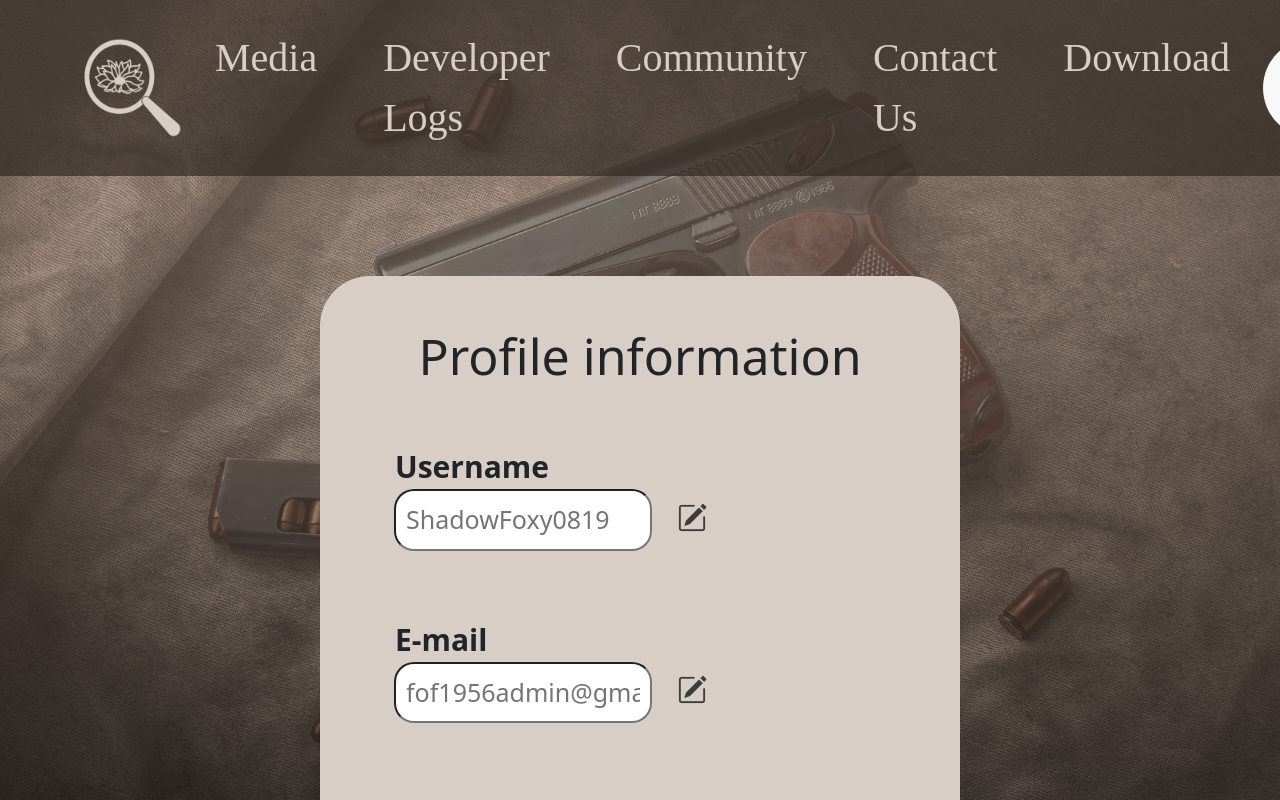
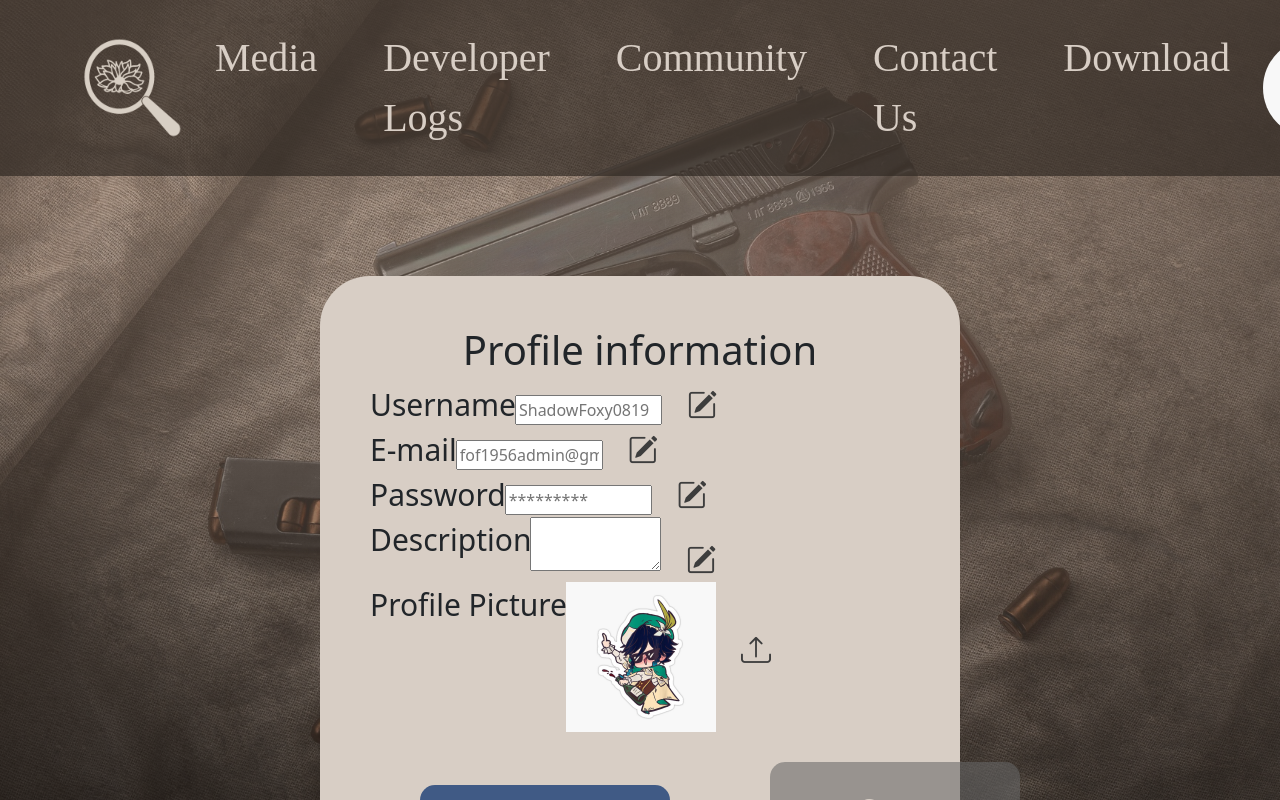
Before and after one commit to ZeroPaladin7283/Flames-of-Freedom-1956, an Angular app in the folder Web_Page/FrontEnd/: page /profile in a window 1280 px wide. Shown: the top 800 px of the page. Built offline with nearby package versions, Linux system fonts and the light colour scheme.

Commit message:
Css editing

```diff
--- a/Web_Page/FrontEnd/package.json
+++ b/Web_Page/FrontEnd/package.json
@@ -11,10 +11,12 @@
   "private": true,
   "dependencies": {
     "@angular/animations": "^18.2.0",
+    "@angular/cdk": "^17.0.0",
     "@angular/common": "^18.2.0",
     "@angular/compiler": "^18.2.0",
     "@angular/core": "^18.2.0",
     "@angular/forms": "^18.2.0",
+    "@angular/material": "^17.0.0",
     "@angular/platform-browser": "^18.2.0",
     "@angular/platform-browser-dynamic": "^18.2.0",
     "@angular/router": "^18.2.0",
--- a/Web_Page/FrontEnd/src/app/_components/admincommunity/admincommunity.component.css
+++ b/Web_Page/FrontEnd/src/app/_components/admincommunity/admincommunity.component.css
@@ -4,6 +4,10 @@
     background-repeat: no-repeat;
     background-position-x: center;
     background-attachment: fixed;
+}
+
+h1 {
+    font-size: 50px !important;
 }
 
 .communityContent {
--- a/Web_Page/FrontEnd/src/app/_components/community/community.component.css
+++ b/Web_Page/FrontEnd/src/app/_components/community/community.component.css
@@ -17,6 +17,10 @@
     margin-bottom: 100px;
     border-radius: 75px;
     color: #D8CeC5;
+}
+
+h1 {
+    font-size: 50px !important;
 }
 
 .user img {
--- a/Web_Page/FrontEnd/src/app/_components/contact-us/contact-us.component.css
+++ b/Web_Page/FrontEnd/src/app/_components/contact-us/contact-us.component.css
@@ -6,9 +6,62 @@
     background-attachment: fixed;
 }
 
+form {
+    width: 700px !important;
+    margin: 0 auto;
+    margin-top: 100px;
+    margin-bottom: 100px;
+    border-radius: 20px;
+    padding: 50px;
+    background-color: #D8CEC5;
+    text-align: center;
+}
+
+.input-group {
+    display: flex;
+    flex-direction: column;
+    padding: 50px 0px 0px 25px;
+    font-size: 25px !important;
+    margin: 0 auto;
+    width: 500px !important;
+}
+
+.input-group label {
+    font-weight: bold;
+    text-align: left;
+}
+
+.input-group input {
+    border-radius: 20px !important;
+    padding: 10px;
+}
+
+.input-group textarea {
+    height: 150px !important;
+    border-radius: 20px !important;
+    padding: 10px;
+}
+
+form button {
+    width: 350px !important;
+    font-size: 35px !important;
+    padding: 10px 30px;
+    border-radius: 15px;
+    margin-top: 30px;
+    font-weight: bold;
+    border: none;
+    background-color: #405A85;
+    color: #D8CEC5;
+}
+
+form button:hover {
+    background-color: #3a69b6;
+    transition: 0.5s ease-in-out;
+}
+
 .error {
     color: rgb(171, 19, 19);
-    font-size: 40px !important;
+    font-size: 30px !important;
     margin-top: 20px;
     text-align: center;
     font-family: Bookman Old Style;
@@ -23,8 +76,3 @@ form p {
     text-align: center;
     margin-top: 25px;
 }
-
-.input-group {
-    font-size: 30px !important;
-    width: 100% !important;
-}
--- a/Web_Page/FrontEnd/src/app/_components/home/home.component.css
+++ b/Web_Page/FrontEnd/src/app/_components/home/home.component.css
@@ -1,11 +1,3 @@
-.mainbg {
-    background-image: linear-gradient(rgba(175, 149, 131, 0.573), rgba(46, 39, 34, 0.676)), url("../../../assets/images/background.png");
-    background-size: cover;
-    background-repeat: no-repeat;
-    background-position-x: center;
-    background-attachment: fixed;
-}
-
 .title {
     font-size: 5rem !important;
     position: absolute;
--- a/Web_Page/FrontEnd/src/app/_components/logged-in-community/logged-in-community.component.css
+++ b/Web_Page/FrontEnd/src/app/_components/logged-in-community/logged-in-community.component.css
@@ -17,6 +17,10 @@
     margin-bottom: 100px;
     border-radius: 75px;
     color: #D8CeC5;
+}
+
+h1 {
+    font-size: 50px !important;
 }
 
 .user img {
--- a/Web_Page/FrontEnd/src/app/_components/login/login.component.css
+++ b/Web_Page/FrontEnd/src/app/_components/login/login.component.css
@@ -6,13 +6,40 @@
     background-attachment: fixed;
 }
 
-.input-group input {
-    width: 450px;
+form {
+    width: 700px !important;
+    margin: 0 auto;
+    margin-top: 100px;
+    margin-bottom: 100px;
+    border-radius: 20px;
+    padding: 50px;
+    background-color: #D8CEC5;
+    text-align: center;
 }
 
-#login-register {
-    margin-top: 50px;
-    font-size: 30px !important;
+.input-group {
+    display: flex;
+    flex-direction: column;
+    padding: 50px 0px 0px 25px;
+    font-size: 25px !important;
+    margin: 0 auto;
+    width: 500px !important;
+}
+
+.input-group label {
+    font-weight: bold;
+    text-align: left;
+}
+
+.input-group input {
+    border-radius: 20px !important;
+    padding: 10px;
+}
+
+.input-group textarea {
+    height: 150px !important;
+    border-radius: 20px !important;
+    padding: 10px;
 }
 
 #forgot {
@@ -28,19 +55,26 @@
     transition: none !important;
 }
 
-#login {
+form button {
+    width: 350px !important;
     font-size: 35px !important;
-    padding: 15px 105px;
+    padding: 10px 30px;
     border-radius: 15px;
+    margin-top: 30px;
+    font-weight: bold;
+    border: none;
     background-color: #405A85;
     color: #D8CEC5;
-    text-decoration: none;
-    font-weight: bold;
 }
 
-#login:hover {
-    color: #D8CEC5 !important;
+form button:hover {
     background-color: #3a69b6;
+    transition: 0.5s ease-in-out;
+}
+
+#login-register {
+    margin-top: 50px;
+    font-size: 30px !important;
 }
 
 #registerhere:hover {
--- a/Web_Page/FrontEnd/src/app/_components/register/register.component.css
+++ b/Web_Page/FrontEnd/src/app/_components/register/register.component.css
@@ -7,14 +7,59 @@
 }
 
 form {
+    width: 700px !important;
+    margin: 0 auto;
+    margin-top: 100px;
+    margin-bottom: 100px;
+    border-radius: 20px;
+    padding: 50px;
+    background-color: #D8CEC5;
+    text-align: center;
     display: flex;
     flex-direction: column;
     justify-content: center;
-    text-align: center;
+}
+
+.input-group {
+    display: flex;
+    flex-direction: column;
+    padding: 50px 0px 0px 25px;
+    font-size: 25px !important;
+    margin: 0 auto;
+    width: 500px !important;
+}
+
+.input-group label {
+    font-weight: bold;
+    text-align: left;
 }
 
 .input-group input {
-    width: 450px;
+    border-radius: 20px !important;
+    padding: 10px;
+}
+
+.input-group textarea {
+    height: 150px !important;
+    border-radius: 20px !important;
+    padding: 10px;
+}
+
+form button {
+    width: 350px !important;
+    font-size: 35px !important;
+    padding: 10px 30px;
+    border-radius: 15px;
+    margin-top: 30px;
+    font-weight: bold;
+    border: none;
+    background-color: #405A85;
+    color: #D8CEC5;
+}
+
+form button:hover {
+    background-color: #3a69b6;
+    transition: 0.5s ease-in-out;
 }
 
 #login-register {
--- a/Web_Page/FrontEnd/src/app/app.component.ts
+++ b/Web_Page/FrontEnd/src/app/app.component.ts
@@ -13,6 +13,8 @@ import { CommonModule } from '@angular/common';
   styleUrl: './app.component.css'
 })
 export class AppComponent implements OnInit{
+  isNavbarCollapsed = true;
+
   title = 'Flames_of_Freedom_1956';
   backgroundClass: string = '';
 
--- a/Web_Page/FrontEnd/src/styles.css
+++ b/Web_Page/FrontEnd/src/styles.css
@@ -11,81 +11,12 @@ body {
     padding: 0;
 }
 
-#current a{
-    border-bottom: 3px solid #D8CEC5;
-}
-
-#current a:hover{
-    border-bottom: 3px solid #afeca9;
-}
-
 hr {
-    border: 3.5px solid #D8CeC5;
+    border: 3.5px solid #D8CeC5 !important;
     opacity: 1;
     border-radius: 5px;
     margin-bottom: 100px !important;
     margin-top: 50px !important;
-}
-
-form {
-    width: 700px !important;
-    margin: 0 auto;
-    margin-top: 100px;
-    margin-bottom: 100px;
-    border-radius: 20px;
-    padding: 50px;
-    background-color: #D8CEC5;
-    text-align: center;
-}
-
-form p {
-    font-size: 25px !important;
-}
-
-.input-group {
-    display: flex;
-    flex-direction: column;
-    padding: 50px 0px 0px 25px;
-    font-size: 25px !important;
-    margin: 0 auto;
-    width: 500px !important;
-}
-
-.input-group label {
-    font-weight: bold;
-    text-align: left;
-}
-
-.input-group input {
-    border-radius: 20px !important;
-    padding: 10px;
-}
-
-.input-group textarea {
-    height: 150px !important;
-    border-radius: 20px !important;
-    padding: 10px;
-}
-
-form button {
-    width: 350px !important;
-    font-size: 35px !important;
-    padding: 10px 30px;
-    border-radius: 15px;
-    margin-top: 30px;
-    font-weight: bold;
-    border: none;
-    background-color: #405A85;
-    color: #D8CEC5;
-}
-
-form button:hover {
-    background-color: #3a69b6;
-    transition: 0.5s ease-in-out;
-}
-
-h1 {
-    font-size: 50px !important;
 }
 
 a:hover {
```
Also changed, not shown: 1 other file (tests, documents, lock files or other folders).
